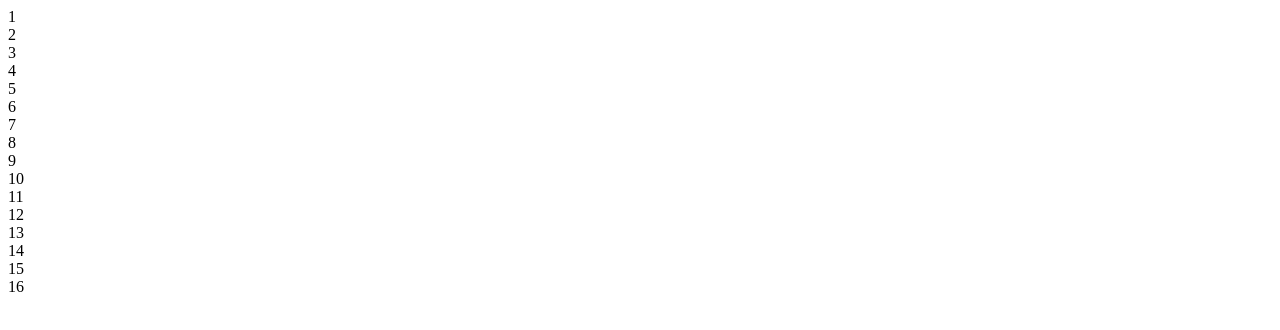
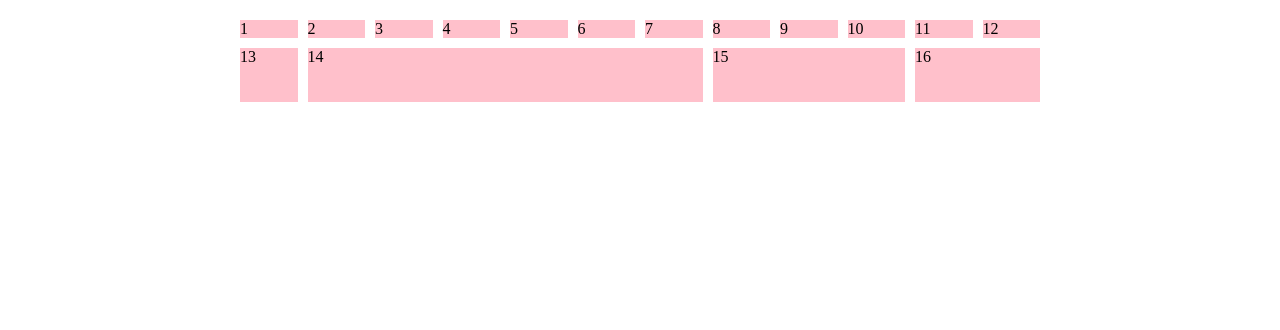
Before and after one commit to pesto-students/exercise-day-10, a plain HTML site: page css-exercises/grids/css-grid.html in a window 1280 px wide. Drawn offline with Linux system fonts and the light colour scheme.

Commit message:
Done with grid

```diff
--- a/css-exercises/grids/css-grid.html
+++ b/css-exercises/grids/css-grid.html
@@ -1,10 +1,39 @@
 <!DOCTYPE html>
 <html>
+
 <head>
   <meta charset="utf-8">
   <title>CSS grids example</title>
   <style>
+    body {
+      max-width: 800px;
+      margin: 0 auto;
+      padding-top: 20px;
+    }
 
+    .wrapper {
+      display: grid;
+      grid-template-columns: 1fr 1fr 1fr 1fr 1fr 1fr 1fr 1fr 1fr 1fr 1fr 1fr;
+      grid-template-rows: 1fr 3fr;
+      grid-column-gap: 10px;
+      grid-row-gap: 10px;
+    }
+
+    .col {
+      background-color: pink;
+    }
+
+    .col-14 {
+      grid-column: 2 / 8;
+    }
+
+    .col-15 {
+      grid-column: 8 / 11;
+    }
+
+    .col-16 {
+      grid-column: 11 / span 2;
+    }
   </style>
 </head>
 
@@ -22,10 +51,11 @@
     <div class="col">10</div>
     <div class="col">11</div>
     <div class="col">12</div>
-      <div class="col">13</div>
-      <div class="col span6">14</div>
-      <div class="col span3">15</div>
-      <div class="col span2">16</div>
+    <div class="col col-13">13</div>
+    <div class="col col-14">14</div>
+    <div class="col col-15">15</div>
+    <div class="col col-16">16</div>
   </div>
 </body>
+
 </html>
```
Lines whose indentation alone changed are shown as unchanged.
